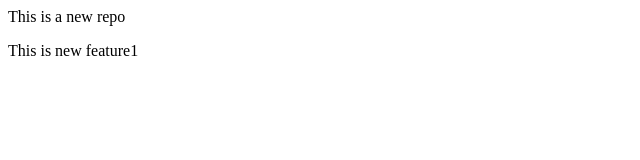
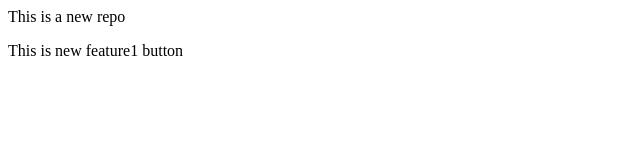
Before and after one commit to Akbar335/localrepo, a plain HTML site: page index.html in a window 1280 px wide. Shown: the full height of the page, 0-640 px from the left. Drawn offline with Linux system fonts and the light colour scheme.

Commit message:
messages

```diff
--- a/index.html
+++ b/index.html
@@ -1,2 +1,2 @@
 <p>This is a new repo</p>
-<p>This is new feature1</p>
+<p>This is new feature1 button</p>
```
